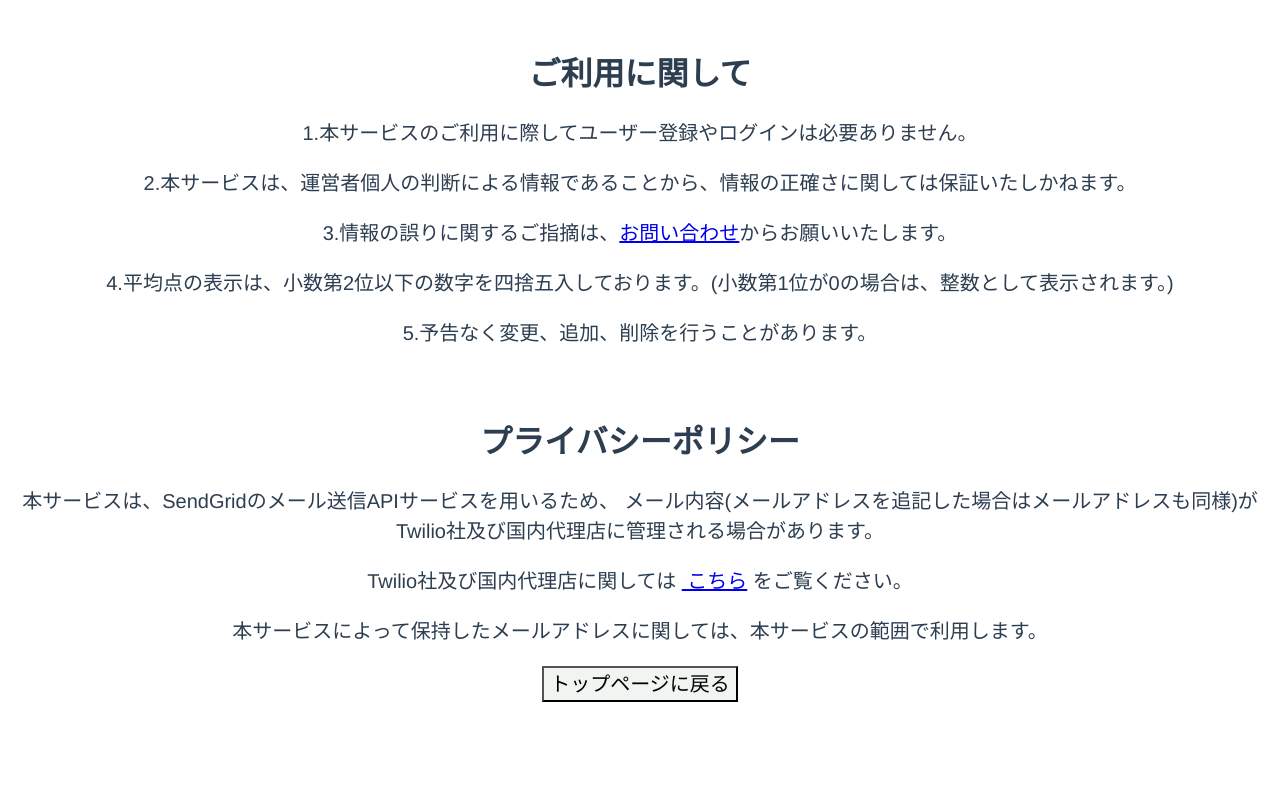
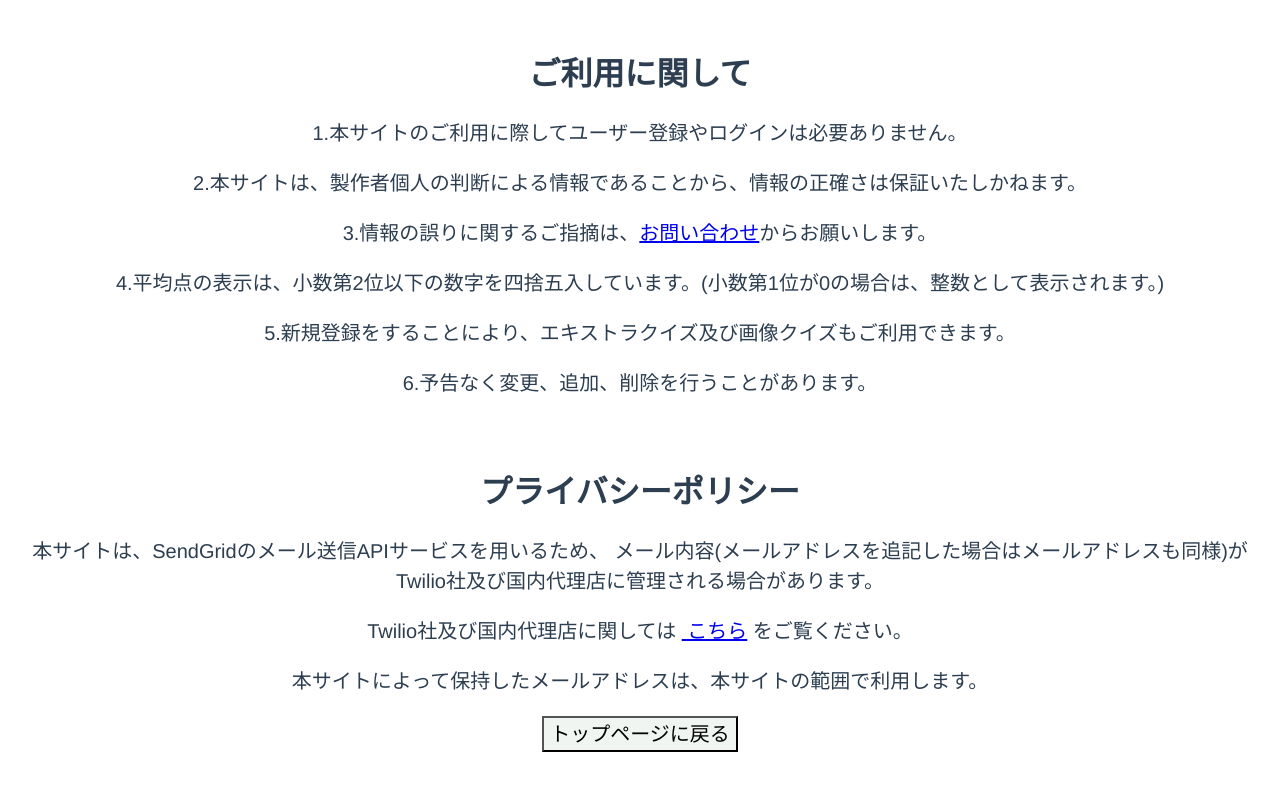
Before and after one commit to Ki-Linux/front_quiz, a Vue app: page /rule in a window 1280 px wide. Shown: the top 790 px of the page. Built offline with nearby package versions, Linux system fonts and the light colour scheme.

Commit message:
利用規約

```diff
--- a/src/views/rule.vue
+++ b/src/views/rule.vue
@@ -3,23 +3,24 @@
     <div class="use">
         <h1>ご利用に関して</h1>
         <ul>
-            <li>1.本サービスのご利用に際してユーザー登録やログインは必要ありません。</li>
-            <li>2.本サービスは、運営者個人の判断による情報であることから、情報の正確さに関しては保証いたしかねます。</li>
-            <li>3.情報の誤りに関するご指摘は、<router-link to="/form">お問い合わせ</router-link>からお願いいたします。</li>
-            <li>4.平均点の表示は、小数第2位以下の数字を四捨五入しております。(小数第1位が0の場合は、整数として表示されます。)</li>
-            <li>5.予告なく変更、追加、削除を行うことがあります。</li>
+            <li>1.本サイトのご利用に際してユーザー登録やログインは必要ありません。</li>
+            <li>2.本サイトは、製作者個人の判断による情報であることから、情報の正確さは保証いたしかねます。</li>
+            <li>3.情報の誤りに関するご指摘は、<router-link to="/form">お問い合わせ</router-link>からお願いします。</li>
+            <li>4.平均点の表示は、小数第2位以下の数字を四捨五入しています。(小数第1位が0の場合は、整数として表示されます。)</li>
+            <li>5.新規登録をすることにより、エキストラクイズ及び画像クイズもご利用できます。</li>
+            <li>6.予告なく変更、追加、削除を行うことがあります。</li>
         </ul>
     </div>
     <div class="privacy">
         <h1>プライバシーポリシー</h1>
         <ul>
-            <li>本サービスは、SendGridのメール送信APIサービスを用いるため、
+            <li>本サイトは、SendGridのメール送信APIサービスを用いるため、
                 メール内容(メールアドレスを追記した場合はメールアドレスも同様)がTwilio社及び国内代理店に管理される場合があります。</li>
             <li>Twilio社及び国内代理店に関しては
                 <a href="https://support.sendgrid.kke.co.jp/hc/ja/articles/115000151702-%E3%81%A9%E3%81%AE%E3%82%88%E3%81%86%E3%81%AA%E3%82%BB%E3%82%AD%E3%83%A5%E3%83%AA%E3%83%86%E3%82%A3%E5%AF%BE%E7%AD%96%E3%81%8C%E3%81%A8%E3%82%89%E3%82%8C%E3%81%A6%E3%81%84%E3%81%BE%E3%81%99%E3%81%8B-" target="_blank" rel="noopener noreferrer">
                 こちら</a>
                 をご覧ください。</li>
-            <li>本サービスによって保持したメールアドレスに関しては、本サービスの範囲で利用します。</li>
+            <li>本サイトによって保持したメールアドレスは、本サイトの範囲で利用します。</li>
         </ul>
     </div>
     <div class="back">
```
